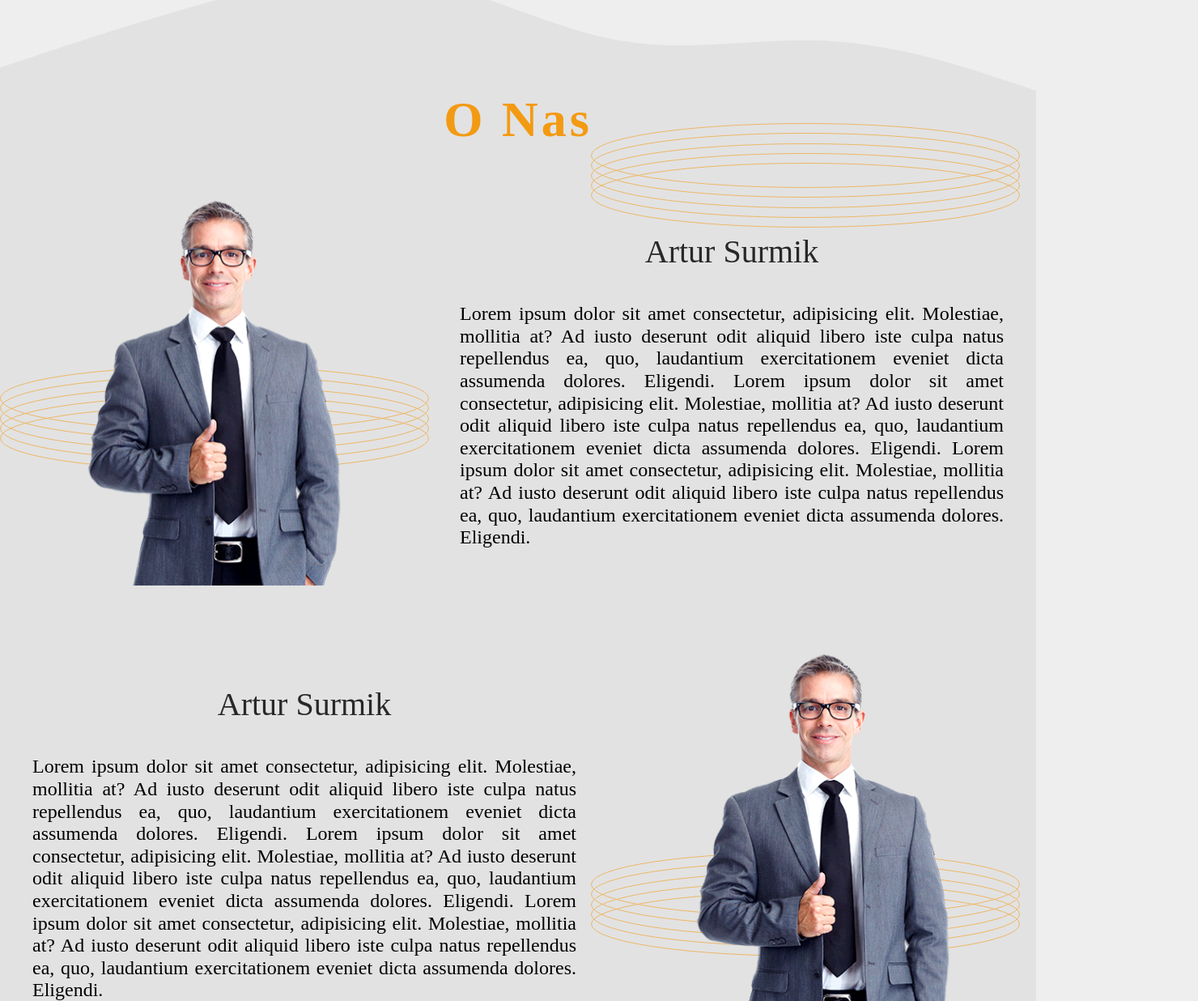
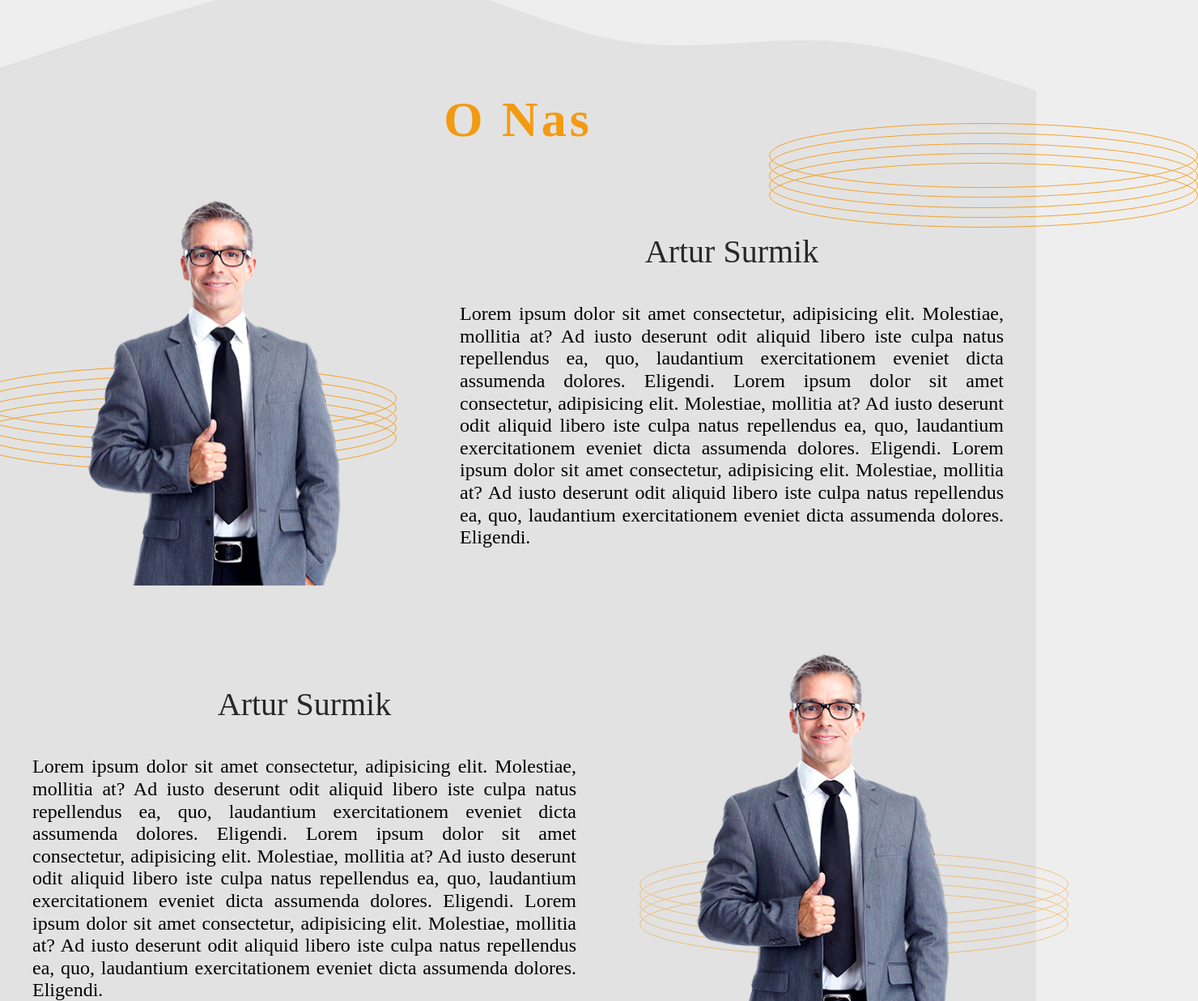
Before and after one commit to mizdebski77/Coaching-website, a React (Create React App) app: page / in a window 1280 px wide. Shown: the part 504-1740 px from the top of the page at 81% size, 1480 px wide, since content can reach past the window. Built offline with nearby package versions, Linux system fonts and the light colour scheme.

Commit message:
Bug with images removed

```diff
--- a/src/features/Home/About/about.tsx
+++ b/src/features/Home/About/about.tsx
@@ -10,13 +10,13 @@ export const About = () => {
         <Wrapper>
             <Wave src={upWave} />
             <Article>
-                <Circle src={circle} />
-                <Circle src={circle} bottom />
-                <Circle src={circle} top />
+
 
                 <Container>
                     <Title> O Nas</Title>
-
+                    <Circle src={circle} />
+                    <Circle src={circle} bottom />
+                    <Circle src={circle} top />
                     <AvatarWrapper>
                         <Avatar src={avatar} />
 
--- a/src/features/Home/About/styledAbout.ts
+++ b/src/features/Home/About/styledAbout.ts
@@ -11,21 +11,27 @@ export const Wave = styled.img`
 
 export const Article = styled.article`
     background: ${({ theme }) => theme.color.secondColor};
-    position: relative;
+
 `;
 
 export const Circle = styled.img <{ bottom?: boolean, top?: boolean }>`
     position: absolute;
     top: 340px;
+    left: -40px;
+    opacity: 0.9;
 
     ${({ bottom }) => bottom && css`
         top: 940px;
         right: 20px;
+        opacity: 0.5;
+        left: auto;
+        right: -40px;
     `};
 
     ${({ top }) => top && css`
         top: 40px;
-        right: 20px;
+        left: auto;
+        right: -200px;
     `};
 `;
 
@@ -34,6 +40,7 @@ export const Container = styled.div`
     margin: 0 auto;
     display: grid;
     gap: 40px;
+    position: relative;
 `;
 
 export const Title = styled.h2`
--- a/src/features/Home/Contact/contact.tsx
+++ b/src/features/Home/Contact/contact.tsx
@@ -6,11 +6,12 @@ import contact from '../../../common/Images/contact.svg';
 export const Contact = () => {
     return (
         <Wrapper>
-            <SVG src={contact} />
-            <SVG src={contact} bottom />
 
             <Wave src={wave} />
             <Article>
+                <SVG src={contact} />
+                <SVG src={contact} bottom />
+
                 <Title> Zainteresowaliśmy cię?</Title>
                 <LinkWrapper >
                     <Link href='https://www.youtube.com/'>Napisz do nas</Link> <Span>Lub</Span> <Link> Skontakuj się z nami telefonicznie</Link>
--- a/src/features/Home/Contact/styledContact.ts
+++ b/src/features/Home/Contact/styledContact.ts
@@ -3,12 +3,11 @@ import { css, styled } from "styled-components";
 export const Wrapper = styled.section`
     margin-top: -140px;
     display: grid;
-    position: relative;
 `;
 
 export const SVG = styled.img <{ bottom?: boolean, top?: boolean }>`
     position: absolute;
-    top: 400px;
+    top: 40px;
     left: 80px;
     max-width: 100px;
     opacity: 0.3;
@@ -31,6 +30,7 @@ export const Article = styled.article`
     flex-direction: column;
     justify-content: center;
     align-items: center;
+    position: relative;
 `;
 
 export const Title = styled.h4`
```
Also changed, not shown: src/common/Images/contact.svg, src/common/Images/pattern-circle.svg.
